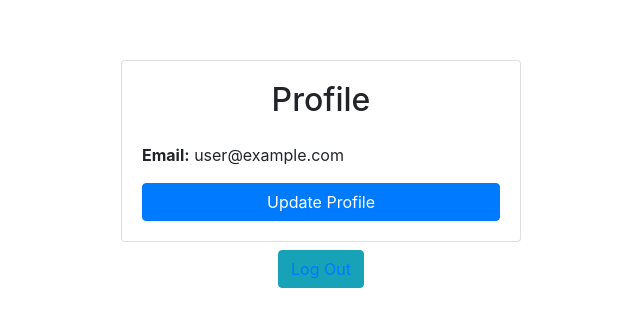
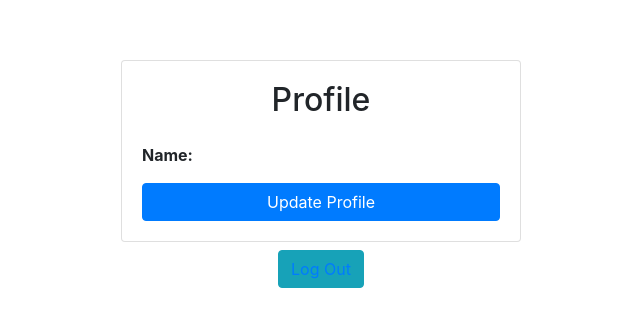
Before and after one commit to waspa/social-media-app, a React (Create React App) app in the folder social-media-app/: page / in a window 1280 px wide. Shown: the part 226-552 px from the top of the page, without its empty margins (319-959 px from the left). Built offline with nearby package versions, Linux system fonts and the light colour scheme; no server answers; sample sign-in values are in the browser's storage.

Commit message:
Added lgoin and signup

```diff
--- a/social-media-app/src/components/Login/Login.jsx
+++ b/social-media-app/src/components/Login/Login.jsx
@@ -6,6 +6,7 @@ import Logo from "../Logo/Logo";
 import Name from "../Name/Name";
 
 export default function Login() {
+
   const emailRef = useRef();
   const passwordRef = useRef();
   const { login } = useAuth();
@@ -39,6 +40,7 @@ export default function Login() {
 
           {error && <Alert variant="danger">{error}</Alert>}
           <Form onSubmit={handleSubmit}>
+
             <Form.Group id="email">
               <Form.Label>Email</Form.Label>
               <Form.Control type="email" ref={emailRef} required />
--- a/social-media-app/src/components/Profile/Profile.jsx
+++ b/social-media-app/src/components/Profile/Profile.jsx
@@ -25,7 +25,7 @@ function Dashboard() {
         <Card.Body>
           <h2 className="text-center  mb-4">Profile</h2>
           {error && <Alert variant="danger">{error}</Alert>}
-          <strong>Email:</strong> {currentUser.email}
+          <strong>Name:</strong> {currentUser.name}
           <Link
             to="/update-profile"
             className="btn btn-primary w-100 mt-3"
--- a/social-media-app/src/components/Signup/Signup.jsx
+++ b/social-media-app/src/components/Signup/Signup.jsx
@@ -43,6 +43,10 @@ export default function Signup() {
 
           {error && <Alert variant="danger">{error}</Alert>}
           <Form onSubmit={handleSubmit}>
+          <Form.Group id="name">
+              <Form.Label>Name</Form.Label>
+              <Form.Control type="name" required />
+            </Form.Group>
             <Form.Group id="email">
               <Form.Label>Email</Form.Label>
               <Form.Control type="email" ref={emailRef} required />
--- a/social-media-app/src/context/AuthContext.js
+++ b/social-media-app/src/context/AuthContext.js
@@ -1,10 +1,12 @@
-import React, { useContext, useState, useEffect } from "react";
+import React, { useContext, useState, useEffect} from "react";
 import { auth } from "../firebase";
 
 const AuthContext = React.createContext();
 
+
 export function useAuth() {
   return useContext(AuthContext);
+
 }
 
 export function AuthProvider({ children }) {
```
